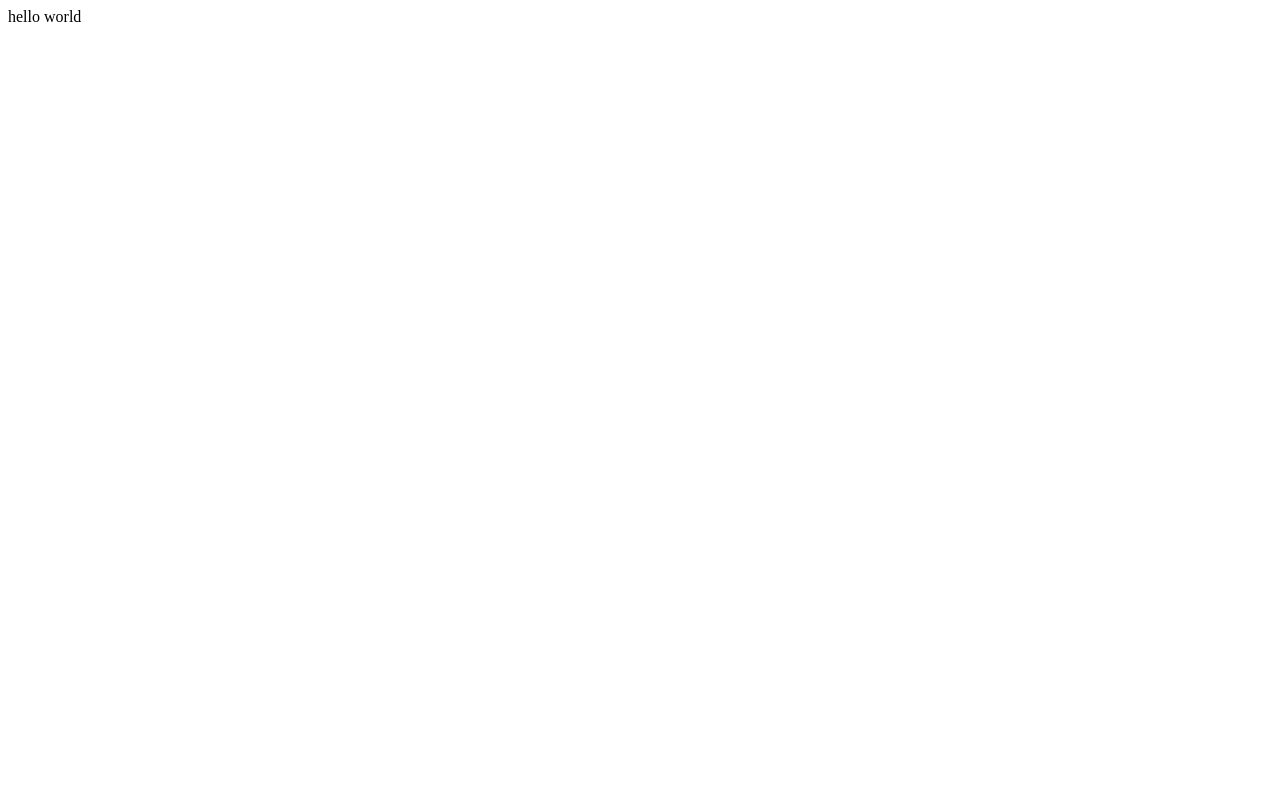
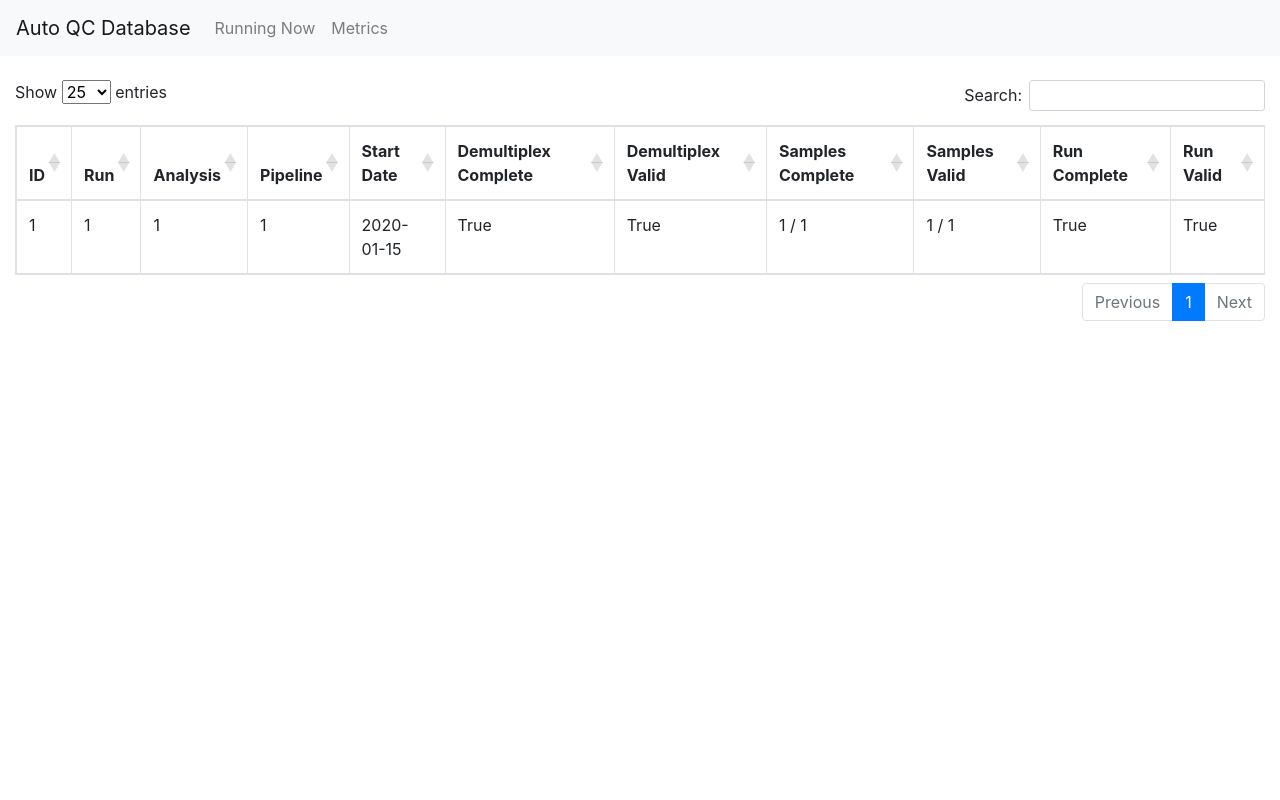
Before and after one commit to AWGL/auto_qc, a Django app: page / in a window 1280 px wide. Before the commit the page is almost empty. Run offline with Django 3.2, Linux system fonts and the light colour scheme; tables that the repository leaves empty hold one stand-in row (values such as "Sample post"); some libraries are stand-ins or nearby versions.

Commit message:
add web page for viewing status of pipelines

```diff
--- a/qc_database/management/commands/update_database.py
+++ b/qc_database/management/commands/update_database.py
@@ -5,6 +5,7 @@ from pipeline_monitoring.pipelines import IlluminaQC, GermlineEnrichment, Somati
 from django.db import transaction
 import csv
 from pathlib import Path
+import datetime
 
 def add_run_log_info(run_info, run_parameters, run_obj, raw_data_dir):
 	"""
@@ -438,7 +439,8 @@ class Command(BaseCommand):
 
 				new_run_analysis_obj, created = RunAnalysis.objects.get_or_create(run = run_obj,
 																		pipeline = pipeline_obj,
-																		analysis_type = analysis_type_obj)
+																		analysis_type = analysis_type_obj,
+																		start_date = datetime.datetime.now())
 
 
 		# now get all runs and see if they have fastqs
--- a/qc_database/models.py
+++ b/qc_database/models.py
@@ -79,6 +79,7 @@ class AnalysisType(models.Model):
 class RunAnalysis(models.Model):
 
 	run = models.ForeignKey(Run, on_delete=models.CASCADE)
+	start_date = models.DateField()
 	pipeline = models.ForeignKey(Pipeline, on_delete=models.CASCADE)
 	analysis_type = models.ForeignKey(AnalysisType, on_delete=models.CASCADE)
 	results_completed = models.BooleanField(default=False)
@@ -86,6 +87,33 @@ class RunAnalysis(models.Model):
 
 	class Meta:
 		unique_together = [['run', 'pipeline', 'analysis_type']]
+
+	def get_n_samples_completed(self):
+
+		count = 0
+
+		sample_analyses = SampleAnalysis.objects.filter(run = self.run,
+														pipeline = self.pipeline,
+														analysis_type = self.analysis_type
+														)
+
+		completed = [x.results_completed for x in sample_analyses]
+
+		return completed.count(True), len(completed)
+
+
+	def get_n_samples_valid(self):
+
+		count = 0
+
+		sample_analyses = SampleAnalysis.objects.filter(run = self.run,
+														pipeline = self.pipeline,
+														analysis_type = self.analysis_type
+														)
+
+		completed = [x.results_valid for x in sample_analyses]
+
+		return completed.count(True), len(completed)
 
 
 class SampleAnalysis(models.Model):
--- /dev/null
+++ b/qc_database/templates/auto_qc/base.html
@@ -0,0 +1,67 @@
+{% load static %}
+<!DOCTYPE html>
+<head>
+  <meta http-equiv="Content-Type" content="text/html; charset=UTF-8">
+  <meta charset="utf-8">
+  <meta http-equiv="X-UA-Compatible" content="IE=edge">
+  <meta name="viewport" content="width=device-width, initial-scale=1">
+  <title>Auto QC Database</title>
+
+  <!-- CSS static files -->
+  <link rel="stylesheet" href="https://stackpath.bootstrapcdn.com/bootstrap/4.1.3/css/bootstrap.min.css" integrity="sha384-MCw98/SFnGE8fJT3GXwEOngsV7Zt27NXFoaoApmYm81iuXoPkFOJwJ8ERdknLPMO" crossorigin="anonymous">
+
+  <!--Datatables and plugins packaged into one file-->
+  <link rel="stylesheet" href="https://cdn.datatables.net/1.10.19/css/dataTables.bootstrap4.min.css">
+  <link rel="stylesheet" href="https://cdn.datatables.net/select/1.3.0/css/select.dataTables.min.css">
+  <link rel="stylesheet" href="https://cdn.datatables.net/rowgroup/1.0.4/css/rowGroup.dataTables.min.css">
+
+  <link rel="stylesheet" href="https://use.fontawesome.com/releases/v5.3.1/css/all.css" integrity="sha384-mzrmE5qonljUremFsqc01SB46JvROS7bZs3IO2EmfFsd15uHvIt+Y8vEf7N7fWAU" crossorigin="anonymous">
+  <link rel="stylesheet" href="https://maxcdn.bootstrapcdn.com/font-awesome/4.7.0/css/font-awesome.min.css">
+
+  <!-- JS static files - NOTE: jquery must be first -->
+  <!--jquery, datatables and plug ins packaged into one script-->
+  <script src="https://code.jquery.com/jquery-3.3.1.min.js" integrity="sha256-FgpCb/KJQlLNfOu91ta32o/NMZxltwRo8QtmkMRdAu8=" crossorigin="anonymous"></script>
+  <script src="https://cdn.datatables.net/1.10.19/js/jquery.dataTables.min.js"></script>
+  <script src="https://cdn.datatables.net/1.10.18/js/dataTables.bootstrap4.min.js"> </script>
+  <script src="https://cdn.datatables.net/rowgroup/1.0.4/js/dataTables.rowGroup.min.js"></script>
+  <script src="https://cdn.datatables.net/select/1.3.0/js/dataTables.select.min.js"></script>
+
+  <script src="https://cdnjs.cloudflare.com/ajax/libs/popper.js/1.14.3/umd/popper.min.js" integrity="sha384-ZMP7rVo3mIykV+2+9J3UJ46jBk0WLaUAdn689aCwoqbBJiSnjAK/l8WvCWPIPm49" crossorigin="anonymous"></script>
+
+  <script src="https://stackpath.bootstrapcdn.com/bootstrap/4.1.3/js/bootstrap.min.js" integrity="sha384-ChfqqxuZUCnJSK3+MXmPNIyE6ZbWh2IMqE241rYiqJxyMiZ6OW/JmZQ5stwEULTy" crossorigin="anonymous"></script>
+
+  <script defer src="https://use.fontawesome.com/releases/v5.3.1/js/all.js" integrity="sha384-kW+oWsYx3YpxvjtZjFXqazFpA7UP/MbiY4jvs+RWZo2+N94PFZ36T6TFkc9O3qoB" crossorigin="anonymous"></script>
+
+
+</head>
+<body>
+  <nav class="navbar navbar-expand-lg navbar-light bg-light">
+    <span class="navbar-brand">Auto QC Database</span>
+    <button class="navbar-toggler" type="button" data-toggle="collapse" data-target="#navbarSupportedContent" aria-controls="navbarSupportedContent" aria-expanded="false" aria-label="Toggle navigation">
+    <span class="navbar-toggler-icon"></span>
+    </button>
+    <div class="collapse navbar-collapse" id="navbarNavDropdown">
+      <ul class="navbar-nav mr-auto">
+
+        <li class="nav-item">
+            <a class="nav-link" href="">Running Now<span class="sr-only">(current)</span></a>
+         </li>
+
+        <li class="nav-item">
+          <a class="nav-link" href="">Metrics<span class="sr-only">(current)</span></a>
+        </li>
+
+      </ul>
+
+    </div>
+  </div>
+</nav>
+<div class="col-lg-12 text-left" >
+
+  {% block content %}
+  {% endblock %}
+</div>
+
+
+</body>
+</html>
--- a/qc_database/templates/auto_qc/home.html
+++ b/qc_database/templates/auto_qc/home.html
@@ -1 +1,70 @@
-hello world
+{% extends 'auto_qc/base.html' %}
+{% load static %}
+{% block content %}
+
+
+<br>
+
+
+<table id="run_analysis" class="table table-hover table-bordered table-responsive">
+
+  <thead>
+	<tr>
+	  <th>ID</th>
+	  <th>Run</th>
+	  <th>Analysis</th>
+	  <th>Pipeline</th>
+	  <th>Start Date</th>
+	  <th>Demultiplex Complete</th>
+	  <th>Demultiplex Valid</th>
+	  <th>Samples Complete</th>
+	  <th>Samples Valid</th>
+	  <th>Run Complete</th>
+	  <th>Run Valid</th>
+	</tr>
+  </thead>
+
+  <tbody>
+	{% for run_analysis in run_analyses %}
+	<tr>
+		<td> {{run_analysis.pk}} </td>
+		<td> {{run_analysis.run.run_id}} </td>
+		<td> {{run_analysis.analysis_type.analysis_type_id}} </td>
+		<td> {{run_analysis.pipeline.pipeline_id}} </td>
+		<td> {{run_analysis.start_date|date:'Y-m-d'}} </td>
+		<td> {{run_analysis.run.demultiplexing_completed}} </td>
+		<td> {{run_analysis.run.demultiplexing_valid}} </td>
+		<td> {{run_analysis.get_n_samples_completed|join:" / "}} </td>
+		<td> {{run_analysis.get_n_samples_valid|join:" / "}} </td>
+		<td> {{run_analysis.results_completed}} </td>
+		<td> {{run_analysis.results_valid}} </td>
+
+	</tr>
+	{% endfor %}
+  </tbody>
+
+
+</table>
+<br>
+<br>
+
+
+<!-- JAVASCRIPT -->
+<script>
+$(document).ready(function(){
+
+	// Inititialise DataTable
+	var table = $('#run_analysis').DataTable({
+		"paging":   true,
+		"ordering": true,
+		"info":     false,
+		"pageLength": 25,
+		"searching": true,
+		"aaSorting": [],
+	});
+
+
+});
+</script>
+
+{% endblock %}
--- a/qc_database/views.py
+++ b/qc_database/views.py
@@ -1,7 +1,11 @@
 from django.shortcuts import render
-
+from .models import *
 # Create your views here.
 
 
 def home(request):
-    return render(request, 'auto_qc/home.html', {})
+
+	run_analyses = RunAnalysis.objects.all().order_by('start_date')
+
+
+	return render(request, 'auto_qc/home.html', {'run_analyses': run_analyses})
```
